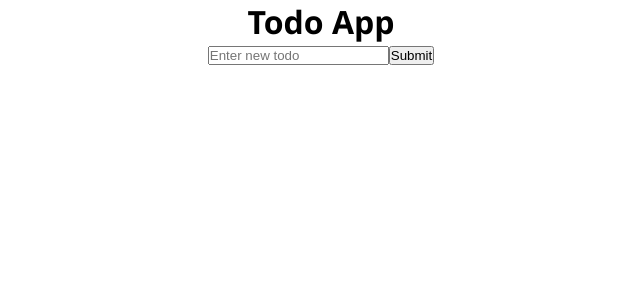
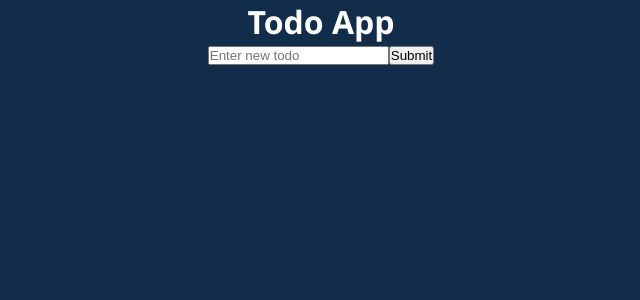
Before and after one commit to GreennPingvin/todo-app, a React (Create React App) app: page / in a window 1280 px wide. Shown: the top 300 px of the page, without its empty margins (319-959 px from the left). Built offline with nearby package versions, Linux system fonts and the light colour scheme.

Commit message:
change App styles

```diff
--- a/src/index.css
+++ b/src/index.css
@@ -7,4 +7,6 @@ body {
   font-family: 'Segoe UI', 'Roboto', 'Oxygen',
     'Ubuntu', 'Cantarell', 'Fira Sans', 'Droid Sans', 'Helvetica Neue',
     sans-serif;
+  color: white;
+  background-color: #112d49;
 }
```
